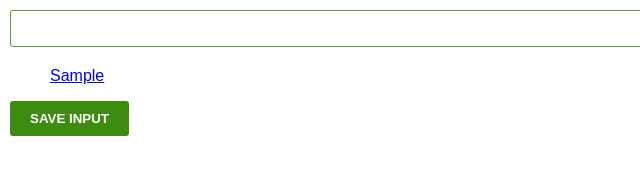
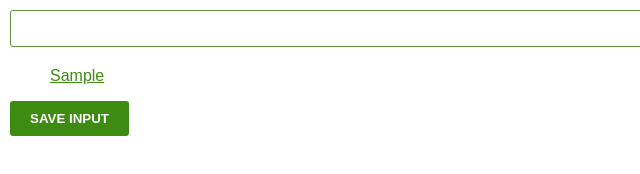
Before and after one commit to Dev-Onimisii/Chrome-Extension, a plain HTML site: page Chrome-Extension/index.html in a window 1280 px wide. Both pictures are taken after typing "Sample" into the empty fields and a click on the button "SAVE INPUT". Shown: the full height of the page, 0-640 px from the left. Drawn offline with Linux system fonts and the light colour scheme.

Commit message:
Continued Updating

```diff
--- a/Chrome-Extension/style.css
+++ b/Chrome-Extension/style.css
@@ -30,4 +30,5 @@
   list-style-type: none;
 }
 a {
+  color: #3d8b10;
 }
```
